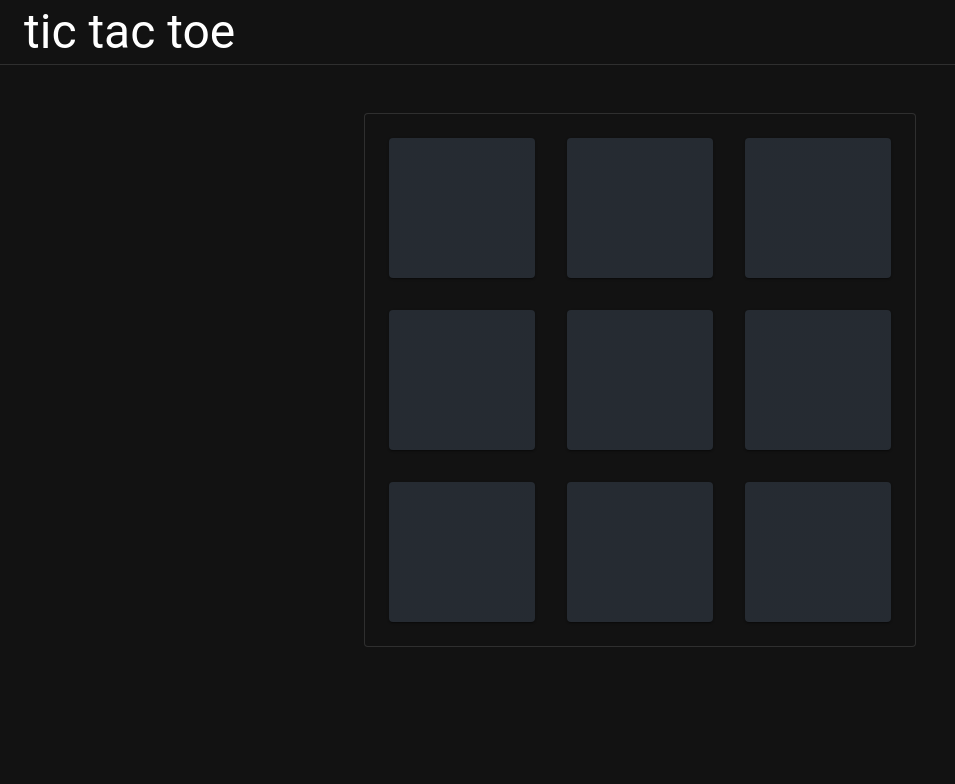
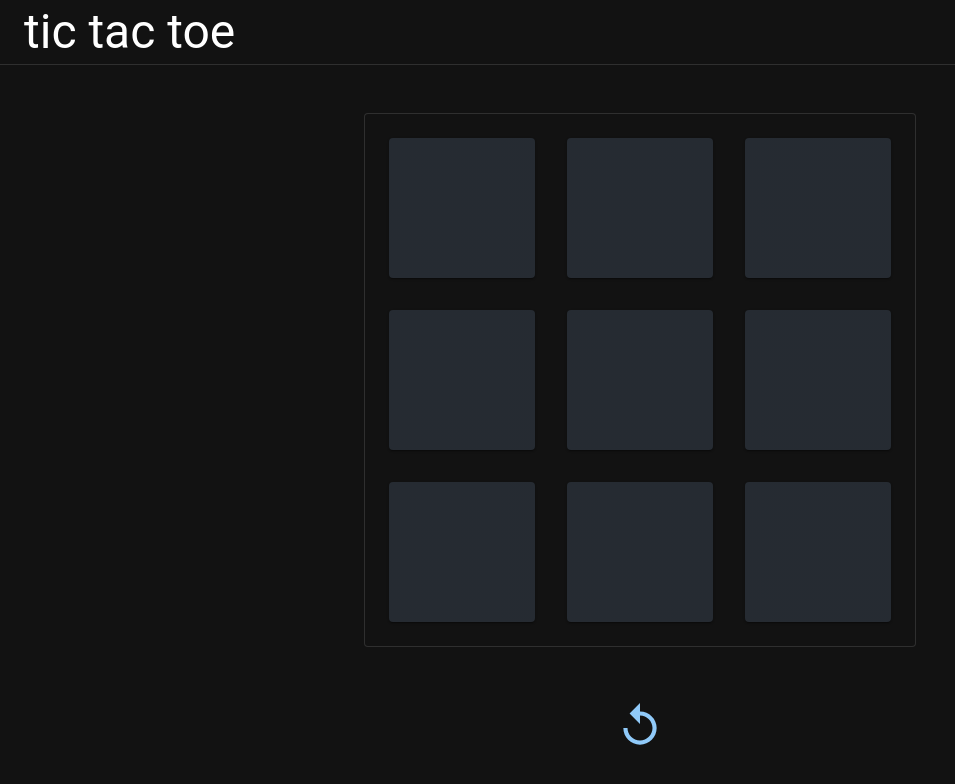
Before and after one commit to brotatotes/tictactoe, a React (Vite) app: page / in a window 1280 px wide. Shown: the top 784 px of the page, without its empty margins (0-955 px from the left). Built offline with nearby package versions, Linux system fonts and the light colour scheme.

Commit message:
add restart button

```diff
--- a/src/ts/tictactoe.tsx
+++ b/src/ts/tictactoe.tsx
@@ -20,7 +20,7 @@ export class TicTacToe extends React.Component<{}> {
     }
 
     return (
-      <Button fullWidth sx={{ minHeight: 140, textAlign: 'center', }} onClick={(e) => this.clickSquare(index)}>
+      <Button fullWidth sx={{ minHeight: 140, textAlign: 'center', }} onClick={() => this.clickSquare(index)}>
         {icon}
       </Button>
     )
@@ -32,12 +32,8 @@ export class TicTacToe extends React.Component<{}> {
       let winner = this.state.tictactoe.getWinner()
 
       if (!this.state.tictactoe.isGameOver()) {
-        let botIndex = Math.floor(Math.random() * 9)
-        while (this.state.tictactoe.getPiece(botIndex) !== TTTPiece.None) {
-          botIndex = Math.floor(Math.random() * 9)
-        }
-
-        this.state.tictactoe.setPiece(botIndex, TTTPiece.O)
+        let botMove = this.state.tictactoe.getRandomMove(TTTPiece.O)
+        this.state.tictactoe.setPiece(botMove, TTTPiece.O)
         winner = this.state.tictactoe.getWinner()
       }
 
@@ -56,6 +52,10 @@ export class TicTacToe extends React.Component<{}> {
         {text}
       </Typography>
     )
+  }
+
+  resetGame() {
+    this.setState({ tictactoe: new TTTGame(), winner: TTTPiece.None })
   }
 
   render() {
@@ -77,7 +77,14 @@ export class TicTacToe extends React.Component<{}> {
             </Grid>
           </Box>
         </Paper>
-        {this.state.tictactoe.isGameOver() ? this.getResultText() : null}
+        <Box textAlign='center' sx={{ minHeight: 100 }}>
+          <Button onClick={() => this.resetGame()}>
+            <ReplayIcon sx={{ fontSize: "50px" }} />
+          </Button>
+        </Box>
+        <Box textAlign='center' sx={{ minHeight: 80 }}>
+          {this.state.tictactoe.isGameOver() ? this.getResultText() : null}
+        </Box>
       </Container>
     )
   }
@@ -116,6 +123,15 @@ class TTTGame {
     return this.getWinner() !== TTTPiece.None || this.board.every((p) => p !== TTTPiece.None)
   }
 
+  public getRandomMove(player: TTTPiece): number {
+    let botIndex = Math.floor(Math.random() * 9)
+    while (this.getPiece(botIndex) !== TTTPiece.None) {
+      botIndex = Math.floor(Math.random() * 9)
+    }
+
+    return botIndex
+  }
+
   private checkRowWinner(): TTTPiece {
     for (let r = 0; r < 3; r++) {
       let winner = this.checkArrWinner([r * 3, r * 3 + 1, r * 3 + 2])
```
